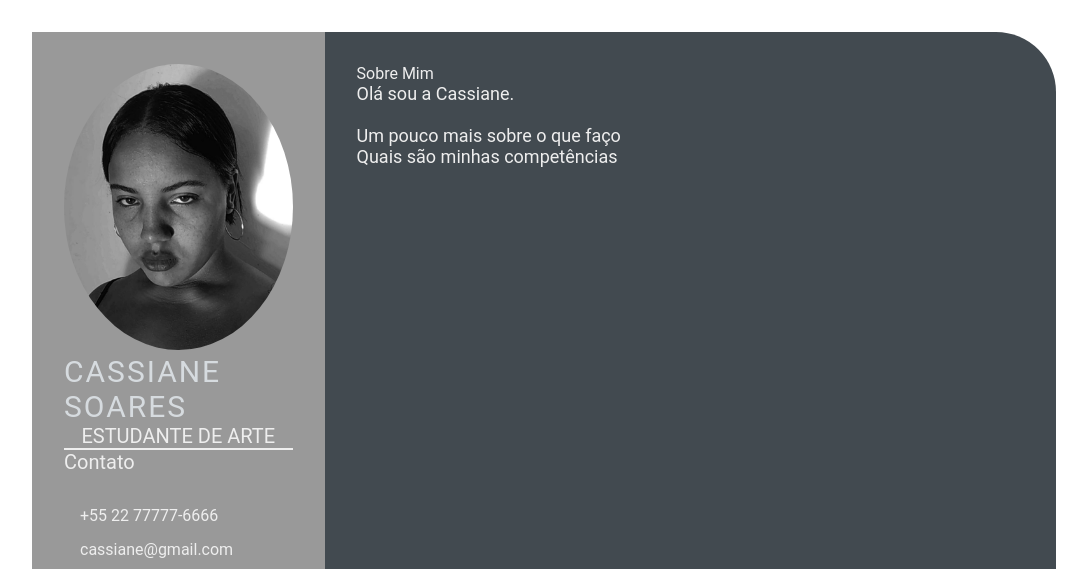
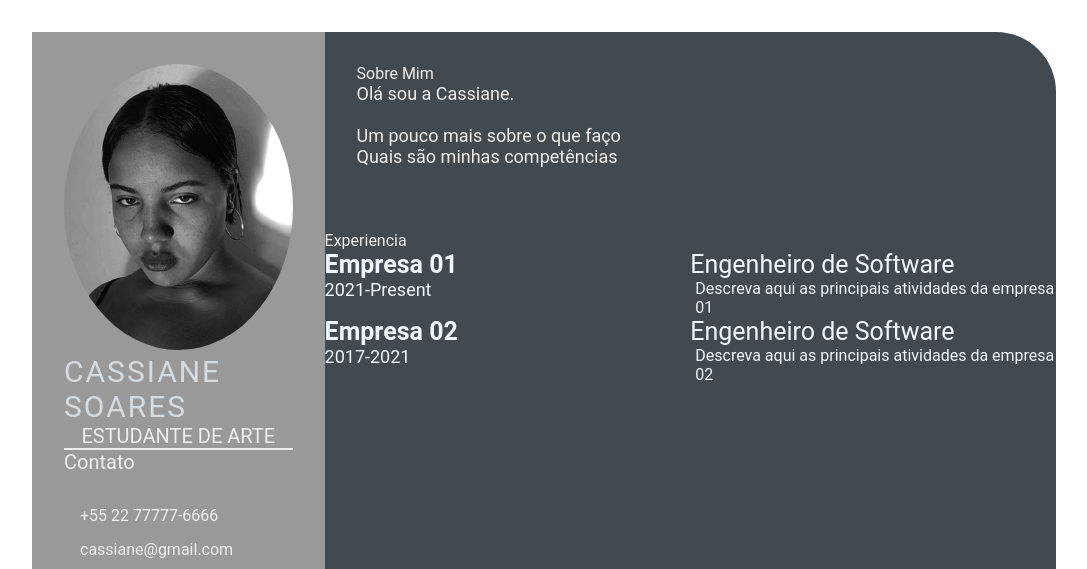
Before and after one commit to cassianesrx/cassianesrx-devweekgit.github.io, a plain HTML site: page index.html in a window 1280 px wide. Shown: the top 569 px of the page, without its empty margins (96-1183 px from the left). Drawn offline with Linux system fonts and the light colour scheme.

Commit message:
atualização curriculo

```diff
--- a/index.html
+++ b/index.html
@@ -47,6 +47,32 @@
             </p>
           </section>
         </div>
+        <section class="experience gap">
+          <div class="right-title">Experiencia</div>
+          <div class="experience-contents">
+            <div class="exp-left">
+              <p class="exp-company-name">Empresa 01</p>
+              <p class="exp-time-period">2021-Present</p>
+            </div>
+            <div class="exp-right">
+              <p class="exp-position">Engenheiro de Software</p>
+              <p class="exp-desc">
+                Descreva aqui as principais atividades da empresa 01
+              </p>
+            </div>
+            <div class="exp-left">
+              <p class="exp-company-name">Empresa 02</p>
+              <p class="exp-time-period">2017-2021</p>
+            </div>
+            <div class="exp-right">
+              <p class="exp-position">Engenheiro de Software</p>
+              <p class="exp-desc">
+                Descreva aqui as principais atividades da empresa 02
+              </p>
+            </div>
+          </div>
+
+        </section>
       </section>
   </main
 </body>
--- a/style.css
+++ b/style.css
@@ -101,3 +101,38 @@
   font-size: 18px;
   color: #eeeeee;
 }
+
+.experience-contents,
+.education-contents,
+.awards-contents {
+  display: grid;
+  grid-template-columns: repeat(2, 1fr);
+  padding-bottom: 2rem;
+  color: #f1f8fd;
+}
+
+.exp-company-name,
+.education-school-name,
+.awards-company-name {
+  font-size: 25px;
+  font-weight: bold;
+}
+
+.exp-time-period,
+.education-time-period,
+.awards-time-period {
+  font-size: 18px;
+}
+
+.exp-position,
+.education-subject,
+.awards-name {
+  font-size: 25px;
+}
+
+.exp-desc,
+.education-desc,
+.awards-desc {
+  font-size: 16px;
+  padding-left: 5px;
+}
```
